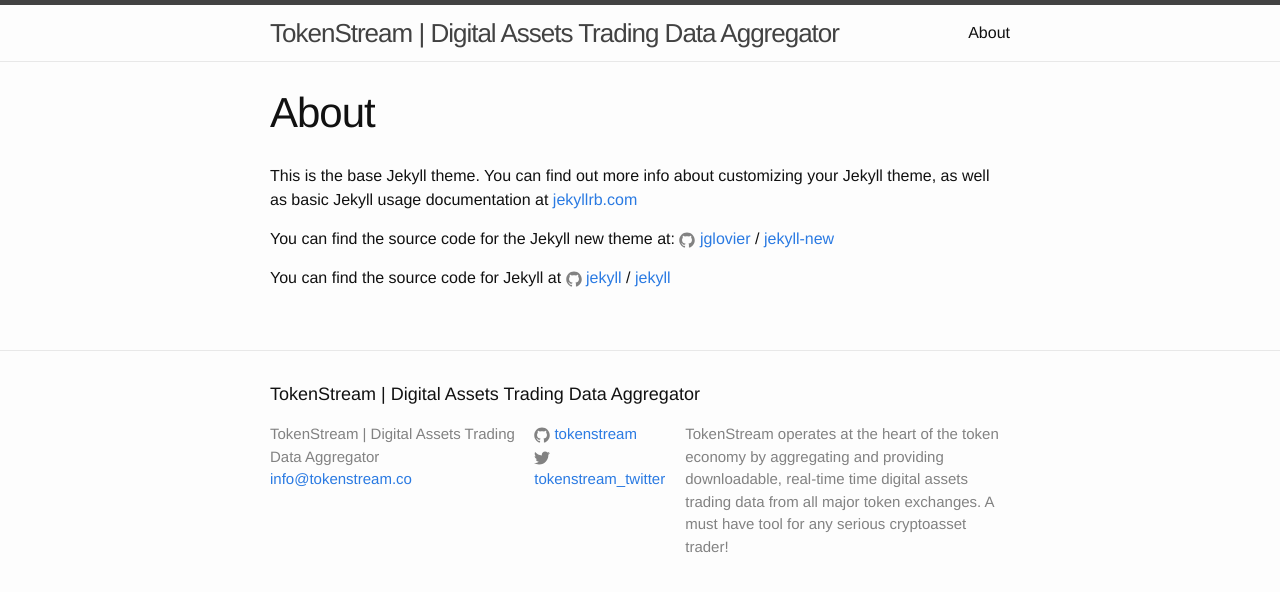
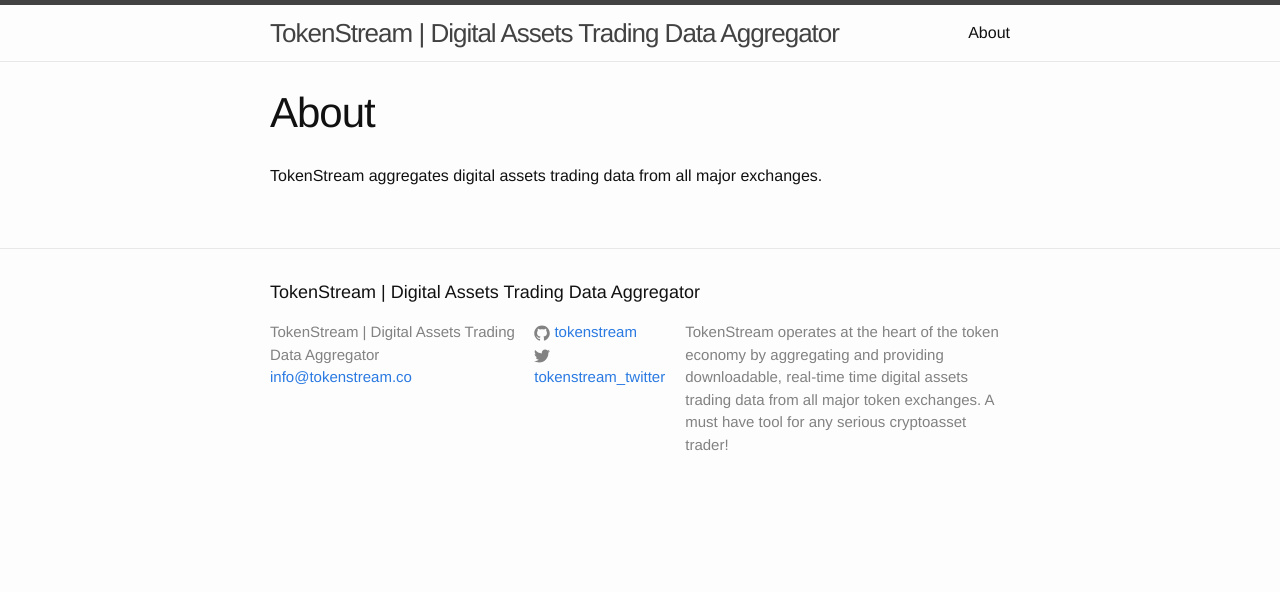
Before and after one commit to gertraig/fertuk, a Jekyll site: the page built from about.md, in a window 1280 px wide. Shown: the top 592 px of the page. Built offline with Jekyll 4.4.1, drawn with Linux system fonts in a browser that asks for light colours.

Commit message:
Update about.md

```diff
--- a/about.md
+++ b/about.md
@@ -4,12 +4,4 @@ title: About
 permalink: /about/
 ---
 
-This is the base Jekyll theme. You can find out more info about customizing your Jekyll theme, as well as basic Jekyll usage documentation at [jekyllrb.com](http://jekyllrb.com/)
-
-You can find the source code for the Jekyll new theme at:
-{% include icon-github.html username="jglovier" %} /
-[jekyll-new](https://github.com/jglovier/jekyll-new)
-
-You can find the source code for Jekyll at
-{% include icon-github.html username="jekyll" %} /
-[jekyll](https://github.com/jekyll/jekyll)
+TokenStream aggregates digital assets trading data from all major exchanges.
```
